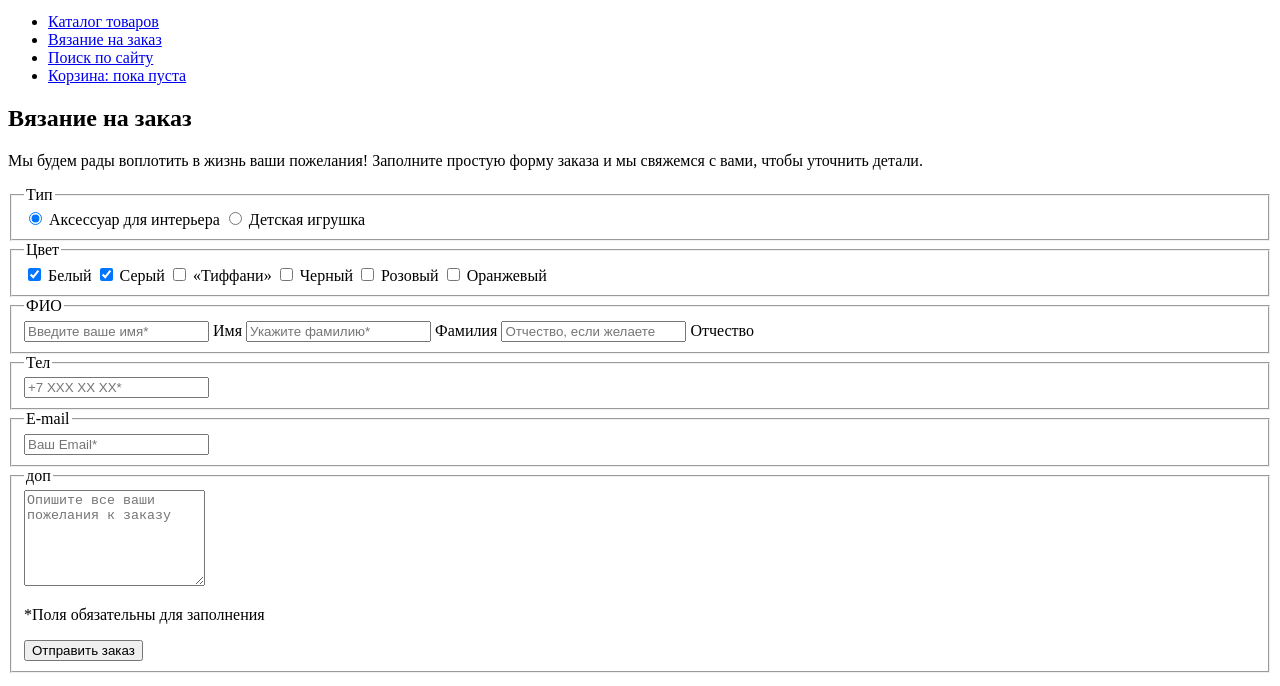
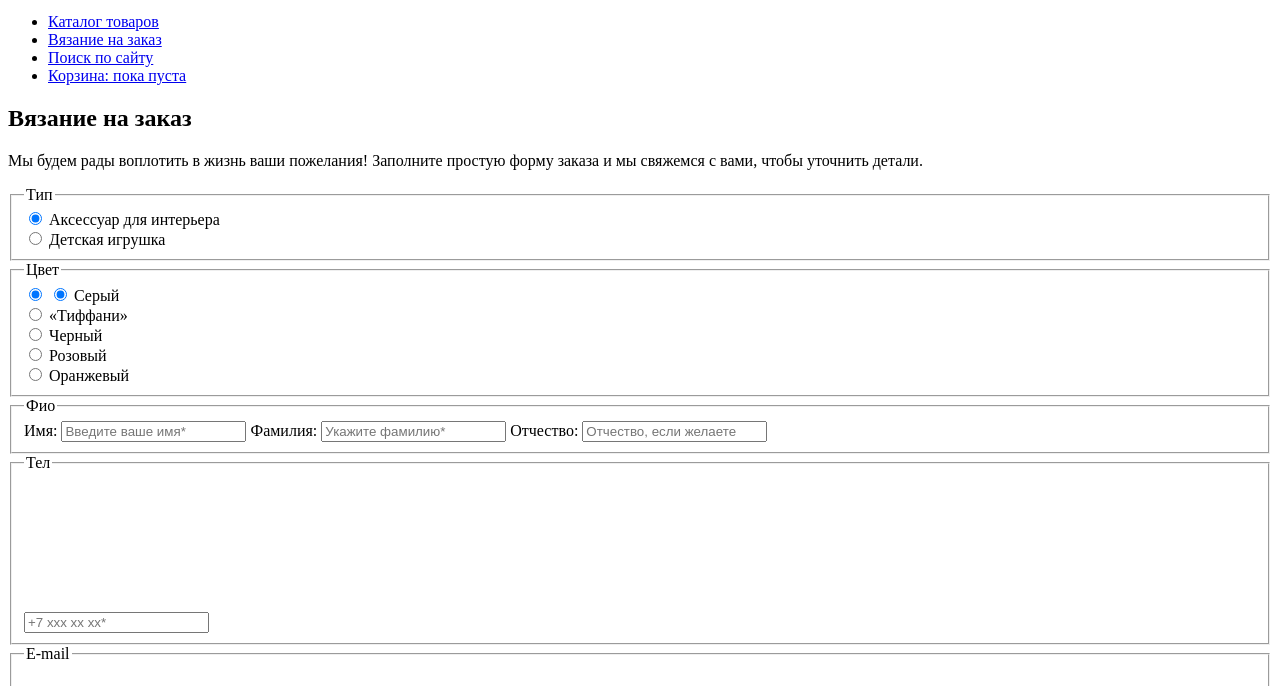
Before and after one commit to TMelnik/426411-mishka, a website: page form.html in a window 1280 px wide. Shown: the part 71-757 px from the top of the page. Drawn offline with Linux system fonts and the light colour scheme.

Commit message:
change code in form and catalod

```diff
--- a/form.html
+++ b/form.html
@@ -37,80 +37,74 @@
       </section>
       <div class="form-wrapper">
         <p class="form__description">Мы будем рады воплотить в жизнь ваши пожелания! Заполните простую форму заказа и мы свяжемся с вами, чтобы уточнить детали.</p>
-        <form class="form" action="https://echo.htmlacademy.ru/" method="post">
-          <fieldset class="form-field form-field--type">
-            <legend class="form__legend form__legend--type">Тип</legend>
-            <label class="form__label form__label--type">
-              <input class="form__input form__input--radio" type="radio" name="type" value="Аксессуар для интерьера" checked>
-              <span class="form__item">Аксессуар для интерьера</span>
-            </label>
-            <label class="form__label form__label--type">
-              <input class="form__input form__input--radio" type="radio" name="type" value="Детская игрушка">
-              <span class="form__item">Детская игрушка</span>
-            </label>
+        <form action="https://echo.htmlacademy.ru/" method="post" class="form">
+          <fieldset class="form__fieldset">
+            <legend class="form__legend">Тип</legend>
+            <div class="radio-button">
+              <input type="radio" name="type" id="accesories" calss="radio-button__input" checked>
+              <label for="accesories" class="radio-button__label">Аксессуар для интерьера</label>
+            </div>
+            <div class="radio-button">
+              <input type="radio" name="type" id="toy" calss="radio-button__input">
+              <label for="accesories" class="radio-button__label">Детская игрушка</label>
+            </div>
           </fieldset>
-          <fieldset class="form-field form-field--color">
-            <legend class="form__legend form__legend--color">Цвет</legend>
-            <label class="form__label form__label--color">
-              <input class="form__input form__input--checkbox" type="checkbox" name="color" value="Белый" checked>
-              <span class="form__item">Белый</span>
-            </label>
-            <label class="form__label form__label--color">
-              <input class="form__input form__input--checkbox" type="checkbox" name="color" value="Серый" checked>
-              <span class="form__item">Серый</span>
-            </label>
-            <label class="form__label form__label--color">
-              <input class="form__input form__input--checkbox"  type="checkbox" name="color" value="«Тиффани»">
-              <span class="form__item">«Тиффани»</span>
-            </label>
-            <label class="form__label form__label--color">
-              <input class="form__input form__input--checkbox" type="checkbox" name="color" value="Черный">
-              <span class="form__item">Черный</span>
-            </label>
-            <label class="form__label form__label--color">
-              <input class="form__input form__input--checkbox" type="checkbox" name="color" value="Розовый">
-              <span class="form__item">Розовый</span>
-            </label>
-            <label class="form__label form__label--color">
-              <input class="form__input form__input--checkbox" type="checkbox" name="color" value="Оранжевый">
-              <span class=class="form__item">Оранжевый</span>
-            </label>
+          <fieldset class="form__fieldset">
+            <legend class="form__legend">Цвет</legend>
+            <div class="check-box">
+              <input type="radio"  id="white-color" calss="check-box__input" checked>
+              <label for="white-color" class="check-box__label>Белый</label>
+            </div>
+            <div class="check-box">
+              <input type="radio"  id="grey-color" calss="check-box__input" checked>
+              <label for="grey-color" class="check-box__label">Серый</label>
+            </div>
+            <div class="check-box">
+              <input type="radio"  id="tiffani-color" calss="check-box__input">
+              <label for="tiffani-color" class="check-box__label">«Тиффани»</label>
+            </div>
+            <div class="check-box">
+              <input type="radio"  id="black-color" calss="check-box__input">
+              <label for="black-color" class="check-box__label">Черный</label>
+            </div>
+            <div class="check-box">
+              <input type="radio"  id="pink-color" calss="check-box__input">
+              <label for="pink-color" class="check-box__label">Розовый</label>
+            </div>
+            <div class="check-box">
+              <input type="radio"  id="orange-color" calss="check-box__input">
+              <label for="orange-color" class="check-box__label">Оранжевый</label>
+            </div>
           </fieldset>
-          <fieldset class="form-field form-field--name">
-            <legend class="form__legend form__legend--name">ФИО</legend>
-            <label class="form__label form__label--name">
-              <input class="form__input form__input--name" type="text" name="name" placeholder="Введите ваше имя*" required>
-              <span class="form-item">Имя</span>
-            </label>
-            <label class="label-info label--name">
-              <input class="form__input form__input--name" type="text" name="surname" placeholder="Укажите фамилию*" required>
-              <span class="form-item">Фамилия</span>
-            </label>
-            <label class="form__label form__label--name">
-              <input class="form__input form__input--name" type="text" name="last-name" placeholder="Отчество, если желаете">
-              <span class="form-item">Отчество</span>
-            </label>
+          <fieldset  class="form__fieldset">
+            <legend class="form__legend">Фио</legend>
+            <label for="name" class="form__label">Имя:</label>
+            <input type="text" name="name" id="name" placeholder="Введите ваше имя*" required class="input input--text">
+            <label for="surname" class="form__label">Фамилия:</label>
+            <input type="text" name="surname" id="surname" placeholder="Укажите фамилию*" required class="input input--text">
+            <label for="secondame" class="form__label">Отчество:</label>
+            <input type="text" name="secondame" id="secondame" placeholder="Отчество, если желаете" class="input input--text">
           </fieldset>
-          <fieldset class="form-field form-field--phone">
-            <legend class="form__legend form__legend--phone">Тел</legend>
-            <label class="form__label form__label--phone">
-              <input class="form__input form__input--phone" type="tel" name="phone" placeholder="+7 XXX XX XX*" required>
-            </label>
+          <fieldset class="form__fieldset">
+            <legend class="form__legend">Тел</legend>
+            <div class="input-wrapper">
+              <input type="tel" name="tel" id="tel" placeholder="+7 xxx хх хх*" class="input input--tel" required>
+              <svg class="ico input-wrapper__ico"></svg>
+            </div>
           </fieldset>
-          <fieldset class="form-field form-field--email">
-            <legend class="form__legend form__legend--mail">E-mail</legend>
-            <label class="form__label form__label--mail">
-              <input class="form__input form__input--mail" type="email" name="email" placeholder="Ваш Email*" required>
-            </label>
+          <fieldset class="form__fieldset">
+            <legend class="form__legend">E-mail</legend>
+            <div class="input-wrapper">
+              <input type="email" name="email" id="eamil" placeholder="Ваш Email*" class="input input--email" required>
+              <svg class="ico input-wrapper__ico"></svg>
+            </div>
           </fieldset>
-          <fieldset class="form-field form-field--add-info">
-            <legend class="form__legend form__legend--add-info">доп</legend>
-            <label class="form__label form__label--add-info">
-              <textarea class="form__textarea form__textarea--add-info" name="add-info" rows="6" placeholder="Опишите все ваши пожелания к заказу"></textarea>
-            </label>
-            <p class="form-field__explanation">*Поля обязательны для заполнения</p>
-            <button class="form__btn btn" type="submit">Отправить заказ</button>
+          <fieldset  class="form__fieldset">
+            <legend class="form__legend">Доп</legend>
+            <textarea name="description" id="description" cols="30" rows="10" class="textarea" placeholder="Опишите ваши пожелания к заказу"></textarea>
           </fieldset>
+          <p class="form__caption"><sub>*</sub>поля обезательны для заполнения</p>
+          <button type="submit">Отправить заказ</button>
         </form>
       </div>
     </main>
```
Also changed, not shown: catalog.html (+7 -7 lines).
